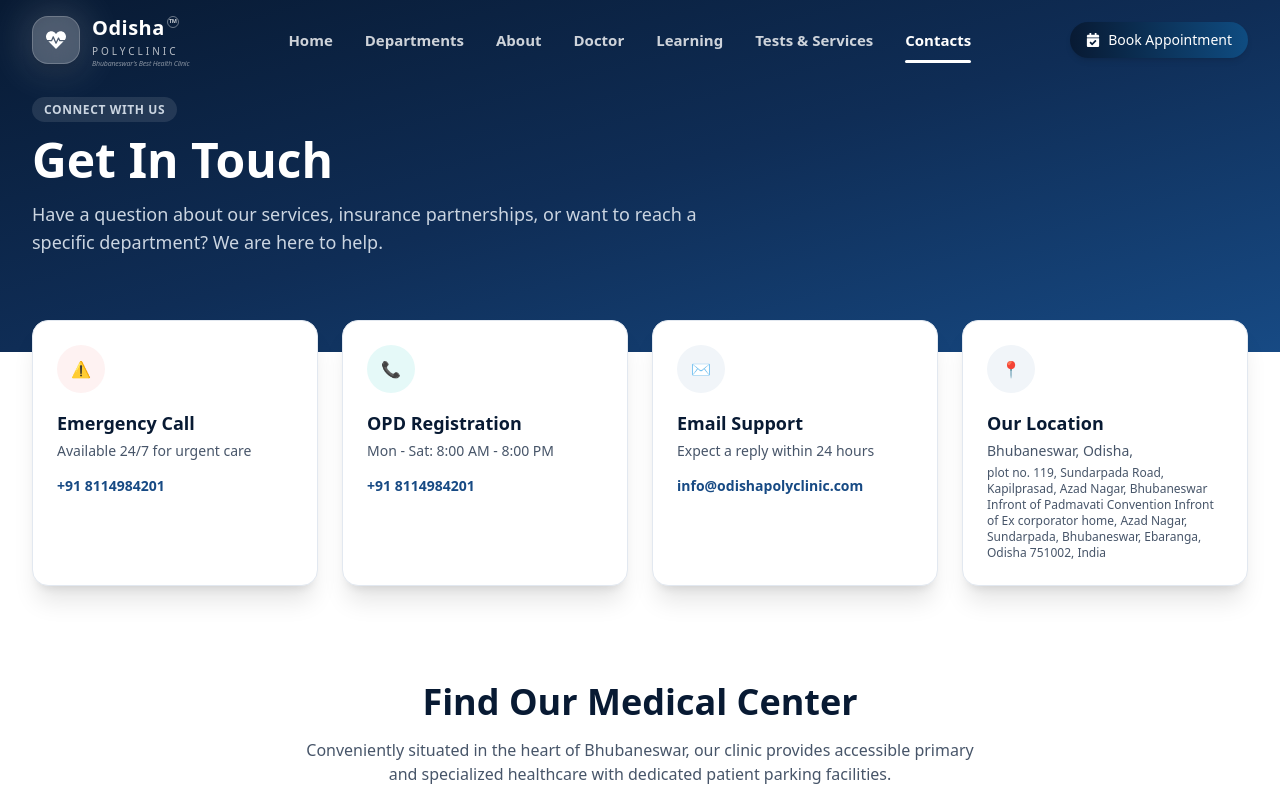
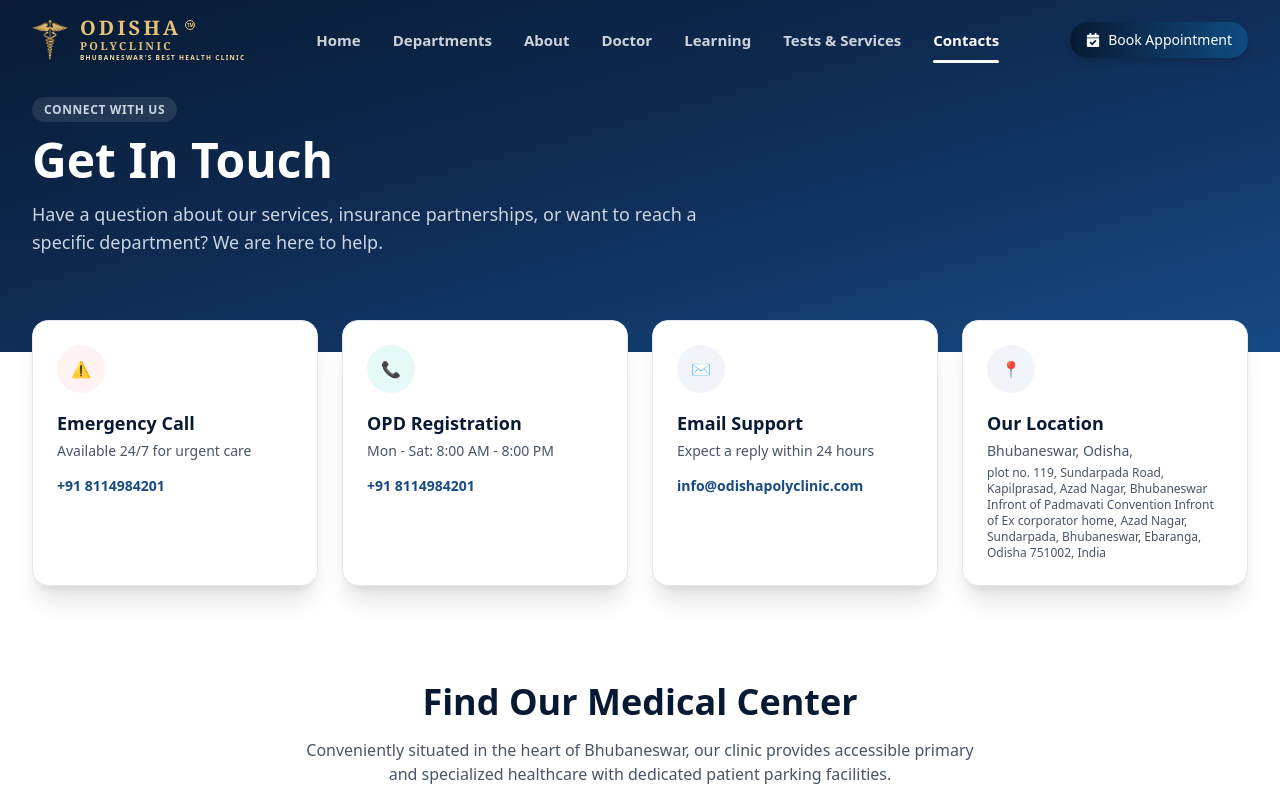
Before and after one commit to enayat-alt/clinic-project, a React (Vite) app in the folder frontend/: page /contacts in a window 1280 px wide. Shown: the top 800 px of the page. Built offline with nearby package versions, Linux system fonts and the light colour scheme; no server answers.

Commit message:
logo design

```diff
--- a/frontend/src/features/clinic/components/Header/Logo.jsx
+++ b/frontend/src/features/clinic/components/Header/Logo.jsx
@@ -1,70 +1,59 @@
+
 import { Link } from "react-router-dom";
-import { FaHeartbeat } from "react-icons/fa";
 
 export default function Logo({ scrolled }) {
   return (
-    <Link to="/" className="flex items-center gap-3 select-none">
-      {/* Logo Icon */}
-      <div className="relative flex-shrink-0">
-        {/* Glow */}
-        <div
-          className={`absolute inset-0 rounded-full blur-xl transition-colors duration-300 ${
-            scrolled ? "bg-cyan-400 opacity-40" : "bg-white opacity-30"
-          }`}
+    <Link to="/" className="flex items-center gap-3 select-none group py-1">
+      {/* Small Side Medical Image Logo (Left Side, Slightly Larger) */}
+      <div className="flex-shrink-0">
+        <img
+          src="/medicallogo.webp"
+          alt="Odisha Polyclinic Medical Logo"
+          className="h-10 w-auto object-contain transition-transform duration-300 group-hover:scale-105"
         />
-
-        {/* Logo Container - Kept at exact h-12 w-12 */}
-        <div
-          className={`relative flex h-12 w-12 items-center justify-center rounded-2xl shadow-lg transition-colors duration-300 ${
-            scrolled
-              ? "bg-gradient-to-br from-[#0F4C81] to-[#081A33]"
-              : "bg-white/20 backdrop-blur-md border border-white/20"
-          }`}
-        >
-          <FaHeartbeat className="text-xl text-white" />
-        </div>
       </div>
 
-      {/* Text Area */}
-      <div className="flex flex-col justify-center leading-none">
 
-        {/* Title Container - Changed to inline-flex with a tiny gap to keep TM close */}
-        <div className="inline-flex items-start gap-0.5 mb-1">
-          <h2
-            className={`text-xl font-extrabold tracking-wide transition-colors duration-300 ${
-              scrolled ? "text-[#081A33]" : "text-white"
+      <div className="flex flex-col leading-none">
+
+        {/* Row 1: ODISHA (Big Main Title) + TM Badge */}
+        <div className="flex items-start">
+          <span
+            className={`font-serif text-[20px] font-black tracking-[0.16em] uppercase transition-colors duration-300 ${
+              scrolled ? "text-[#1A3B5D]" : "text-[#E5C378]"
             }`}
           >
-            Odisha
-          </h2>
+            ODISHA
+          </span>
 
-          {/* Circled TM Mark - Placed tightly at the top right of the text stream */}
+
           <span
-            className={`text-[5.5px] font-bold border rounded-full h-3 w-3 flex-shrink-0 flex items-center justify-center tracking-tighter transition-colors duration-300 mt-0.5 ${
-              scrolled ? "text-[#081A33] border-[#081A33]" : "text-white/80 border-white/40"
+            className={`ml-1 mt-0.5 flex items-center justify-center w-2.5 h-2.5 rounded-full border border-current text-[4.5px] font-sans font-extrabold leading-none transition-colors duration-300 ${
+              scrolled ? "text-[#1A3B5D]" : "text-[#E5C378]"
             }`}
           >
             TM
           </span>
         </div>
 
-        {/* Subtitle */}
-        <p
-          className={`text-[10px] uppercase tracking-[3px] mb-1 transition-colors duration-300 ${
-            scrolled ? "text-slate-500" : "text-white/70"
+
+        <span
+          className={`font-serif text-[11px] font-bold tracking-[0.22em] uppercase mt-0.5 transition-colors duration-300 ${
+            scrolled ? "text-[#1A3B5D]" : "text-[#E5C378]"
           }`}
         >
           POLYCLINIC
-        </p>
+        </span>
 
-        {/* Tagline */}
+
         <span
-          className={`text-[7px] tracking-tight whitespace-nowrap italic transition-colors duration-300 ${
-            scrolled ? "text-slate-400" : "text-white/50"
+          className={`text-[6.5px] font-sans font-bold uppercase tracking-[0.2em] mt-1 transition-colors duration-300 ${
+            scrolled ? "text-[#1A3B5D]/80" : "text-[#F2DA9B]"
           }`}
         >
-          Bhubaneswar's Best Health Clinic
+          BHUBANESWAR'S BEST HEALTH CLINIC
         </span>
+
       </div>
     </Link>
   );
```
Also changed, not shown: frontend/public/medicallogo.webp (added).
